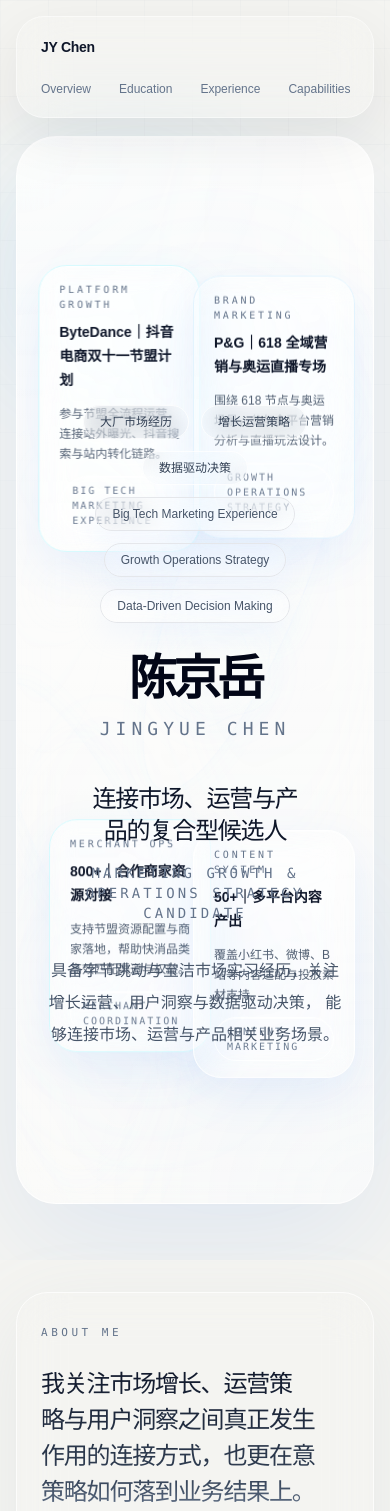
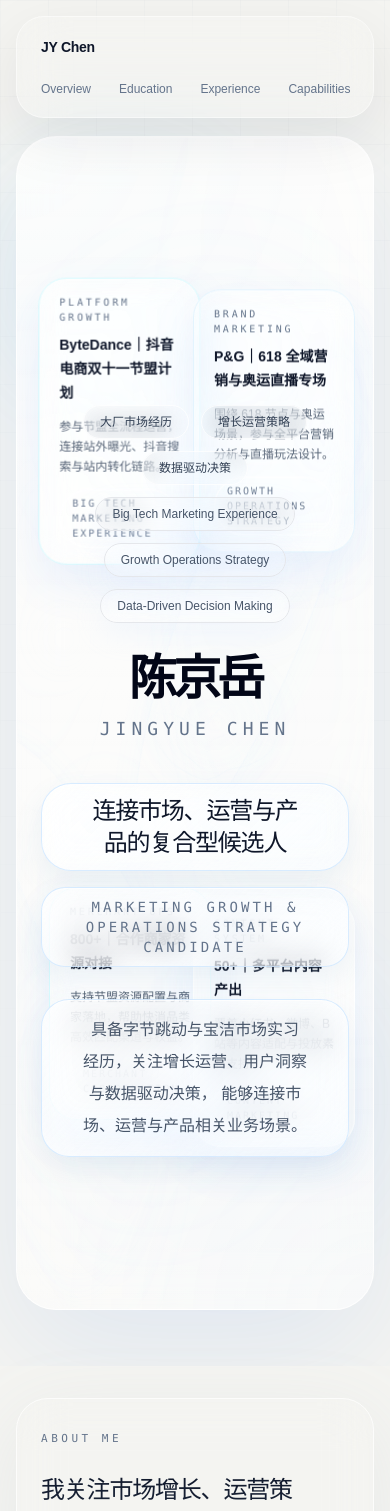
Before and after one commit to kexi-pixel/personal-profile, a Next.js app: page / in a window 390 px wide. Shown: the top 1511 px of the page. Built offline with nearby package versions, Linux system fonts and the light colour scheme.

Commit message:
Add hero copy glass styles

```diff
--- a/src/app/globals.css
+++ b/src/app/globals.css
@@ -385,6 +385,39 @@ a {
   pointer-events: none;
 }
 
+.hero-copy-glass {
+  width: fit-content;
+  max-width: min(760px, calc(100vw - 48px));
+  margin-inline: auto;
+  border-radius: 999px;
+  border: 1px solid rgba(203, 229, 255, 0.72);
+  background:
+    linear-gradient(135deg, rgba(255, 255, 255, 0.62), rgba(244, 250, 255, 0.38));
+  box-shadow:
+    0 12px 28px rgba(90, 135, 180, 0.1),
+    inset 0 1px 0 rgba(255, 255, 255, 0.72);
+  backdrop-filter: blur(14px);
+  -webkit-backdrop-filter: blur(14px);
+}
+
+.hero-copy-glass--headline {
+  padding: 12px 26px;
+}
+
+.hero-copy-glass--subtitle {
+  padding: 9px 22px;
+}
+
+.hero-copy-glass--description {
+  padding: 14px 24px;
+  border-radius: 28px;
+  max-width: min(720px, calc(100vw - 48px));
+}
+
+.hero-copy-glass--description p {
+  max-width: none;
+}
+
 @keyframes heroFieldFloatOne {
   0%,
   100% {
@@ -592,6 +625,25 @@ a {
     height: min(64vw, 300px);
     opacity: 0.5;
   }
+
+  .hero-copy-glass {
+    max-width: calc(100vw - 40px);
+  }
+
+  .hero-copy-glass--headline {
+    padding: 11px 18px;
+    border-radius: 30px;
+  }
+
+  .hero-copy-glass--subtitle {
+    padding: 9px 16px;
+    border-radius: 24px;
+  }
+
+  .hero-copy-glass--description {
+    padding: 14px 18px;
+    max-width: calc(100vw - 40px);
+  }
 }
 
 @media (prefers-reduced-motion: reduce) {
```
